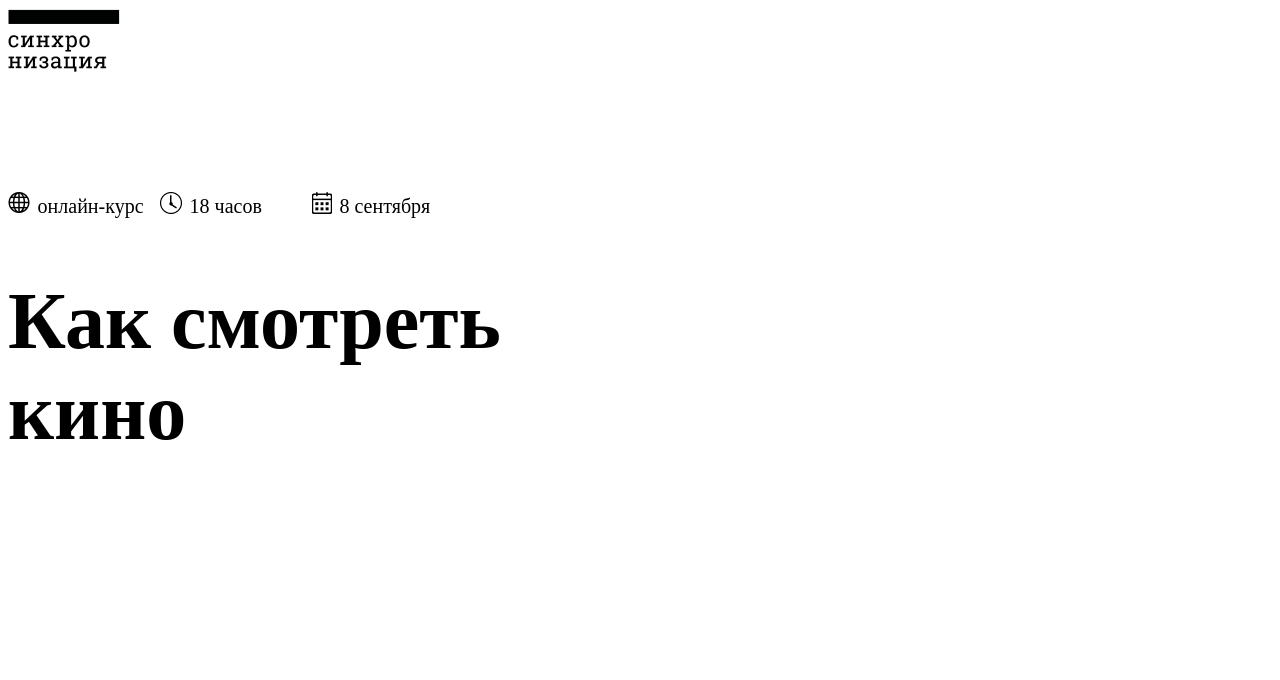
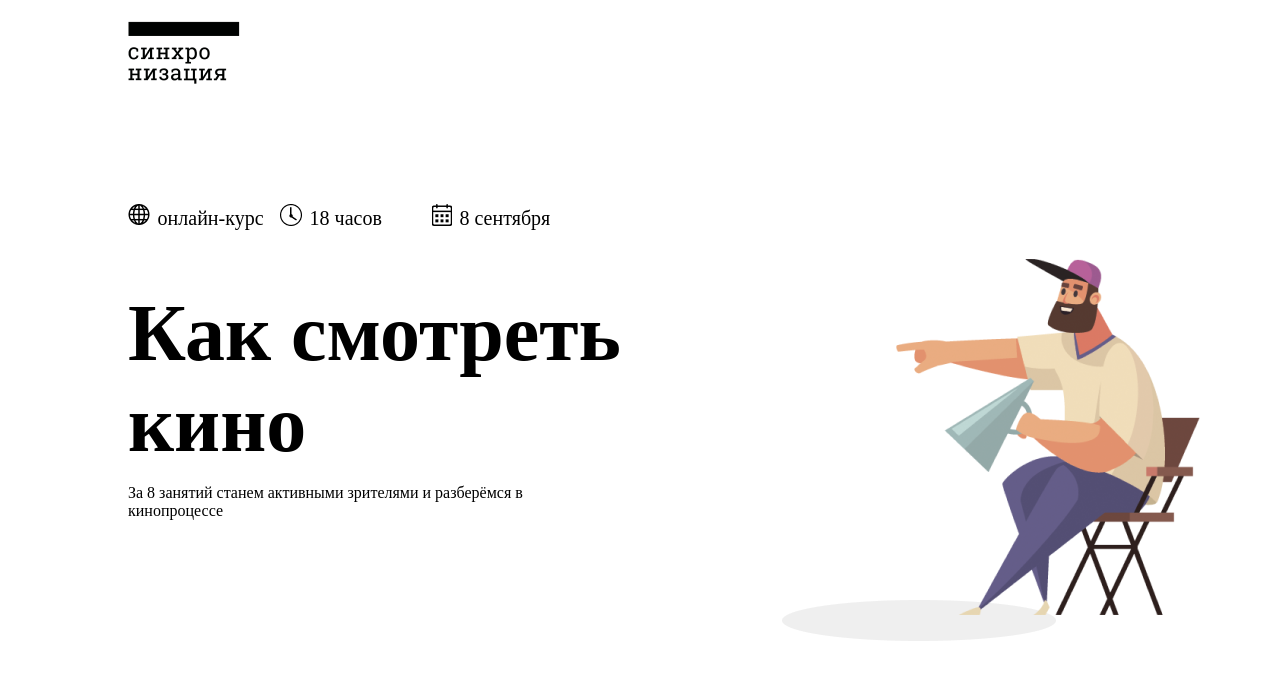
Before and after one commit to Shovgu/lahiye, a plain HTML site: page index.html in a window 1280 px wide. Shown: the top 680 px of the page. Drawn offline with Linux system fonts and the light colour scheme.

Commit message:
fifth commit

```diff
--- a/index.html
+++ b/index.html
@@ -26,9 +26,16 @@
                 <p>8 сентября</p>
             </div>
         </div>
-        <h1>Как смотреть кино</h1>
-
-
+        <div class="second-part">
+            <div class="text">
+                <h1>Как смотреть кино</h1>
+                <p>За 8 занятий станем активными зрителями и разберёмся в кинопроцессе</p>
+            </div>
+            <div class="img">
+                <img class="img-1" src="./assets/image/noroot 1 (1).png" alt="main">
+                <img class="img-2" src="./assets/image/Ellipse 1.png" alt="alt">
+            </div>
+        </div>
 
     </div>
 
--- a/style.css
+++ b/style.css
@@ -1,3 +1,7 @@
+.header{
+    margin-left: 120px;
+    margin-top: 20px;
+}
 .logo{
     display: flex;
     margin-top: 97px;
@@ -35,6 +39,32 @@ h1{
     font-weight: 700;
     font-size: 80px;
     margin-top: 29px;
+    margin-bottom: -10px;
+}
+.img-1{
+    width: 304px;
+    height: 356px;
+    margin-left: 140px;
+
+}
+.img-2{
+    width: 274px;
+    height: 41px;
+    z-index: -1;
+    margin-left: 180px;
+    position: absolute;
+    left: 47%;
+    top: 75%;
+}
+.text p{
+    width: 414px;
+    height: 62px;
+}
+.second-part{
+    display: flex;
+}
+img{
+    position: relative;
 }
 .red1{
     position: absolute;
```
Also changed, not shown: assets/image/Ellipse 1.png (added), assets/image/noroot 1 (1).png (added).
